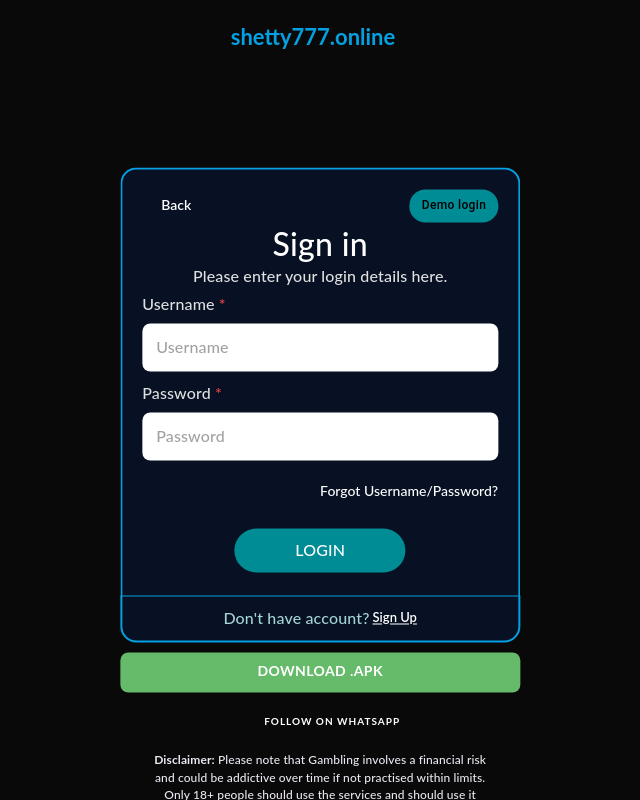
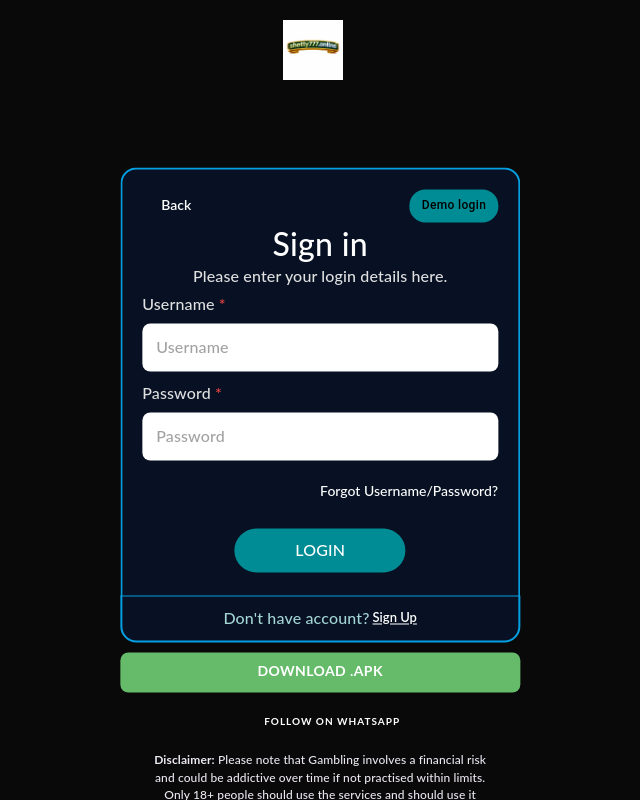
Before and after one commit to makazsatyam-create/sheety, a React (Vite) app in the folder shetty/client/: page /login in a window 1280 px wide. Shown: the whole page, without its empty margins (327-967 px from the left). Built offline with nearby package versions, Linux system fonts and the light colour scheme; some icons are missing.

Commit message:
fix:-added logo.

```diff
--- a/shetty/client/src/pages/auth/ForgotPassword.jsx
+++ b/shetty/client/src/pages/auth/ForgotPassword.jsx
@@ -11,6 +11,7 @@
   Select,
   FormControl,
 } from "@mui/material";
+import desktopLogo from "../../assets/desktopLogo.png";
 import ArrowBackIcon from "@mui/icons-material/ArrowBack";
 import VisibilityOffIcon from "@mui/icons-material/VisibilityOff";
 import VisibilityIcon from "@mui/icons-material/Visibility";
@@ -156,9 +157,7 @@
         }}
         onClick={() => navigate("/login")}
       >
-        <span style={{ fontSize: "22px", fontWeight: "bold", color: "#04a0e2" }}>
-          shetty777.online
-        </span>
+        <img src={desktopLogo} alt="shetty777.online" style={{ height: "60px", width: "auto", objectFit: "contain" }} />
       </Box>
 
       {/* Form card */}
--- a/shetty/client/src/pages/auth/Login.jsx
+++ b/shetty/client/src/pages/auth/Login.jsx
@@ -10,6 +10,7 @@
   InputAdornment,
   Link,
 } from "@mui/material";
+import desktopLogo from "../../assets/desktopLogo.png";
 import ArrowBackIcon from "@mui/icons-material/ArrowBack";
 import VisibilityOffIcon from "@mui/icons-material/VisibilityOff";
 import VisibilityIcon from "@mui/icons-material/Visibility";
@@ -99,11 +100,7 @@
           paddingTop: "20px",
         }}
       >
-        <span
-          style={{ fontSize: "22px", fontWeight: "bold", color: "#04a0e2" }}
-        >
-          shetty777.online
-        </span>
+       <img src={desktopLogo} alt="shetty777.online" style={{ height: "60px", width: "auto", objectFit: "contain" }} />
       </Box>
 
       {/* 2nd: .login-card - sits below logo in flow */}
--- a/shetty/client/src/pages/auth/SignUp.jsx
+++ b/shetty/client/src/pages/auth/SignUp.jsx
@@ -9,6 +9,7 @@
   InputAdornment,
   Link,
 } from "@mui/material";
+import desktopLogo from "../../assets/desktopLogo.png";
 import ArrowBackIcon from "@mui/icons-material/ArrowBack";
 import VisibilityOffIcon from "@mui/icons-material/VisibilityOff";
 import VisibilityIcon from "@mui/icons-material/Visibility";
@@ -146,9 +147,7 @@
           paddingBottom: "12px",
         }}
       >
-        <span style={{ fontSize: "22px", fontWeight: "bold", color: "#04a0e2" }}>
-          shetty777.online
-        </span>
+       <img src={desktopLogo} alt="shetty777.online" style={{ height: "60px", width: "auto", objectFit: "contain" }} />
       </Box>
 
       <Box
```
